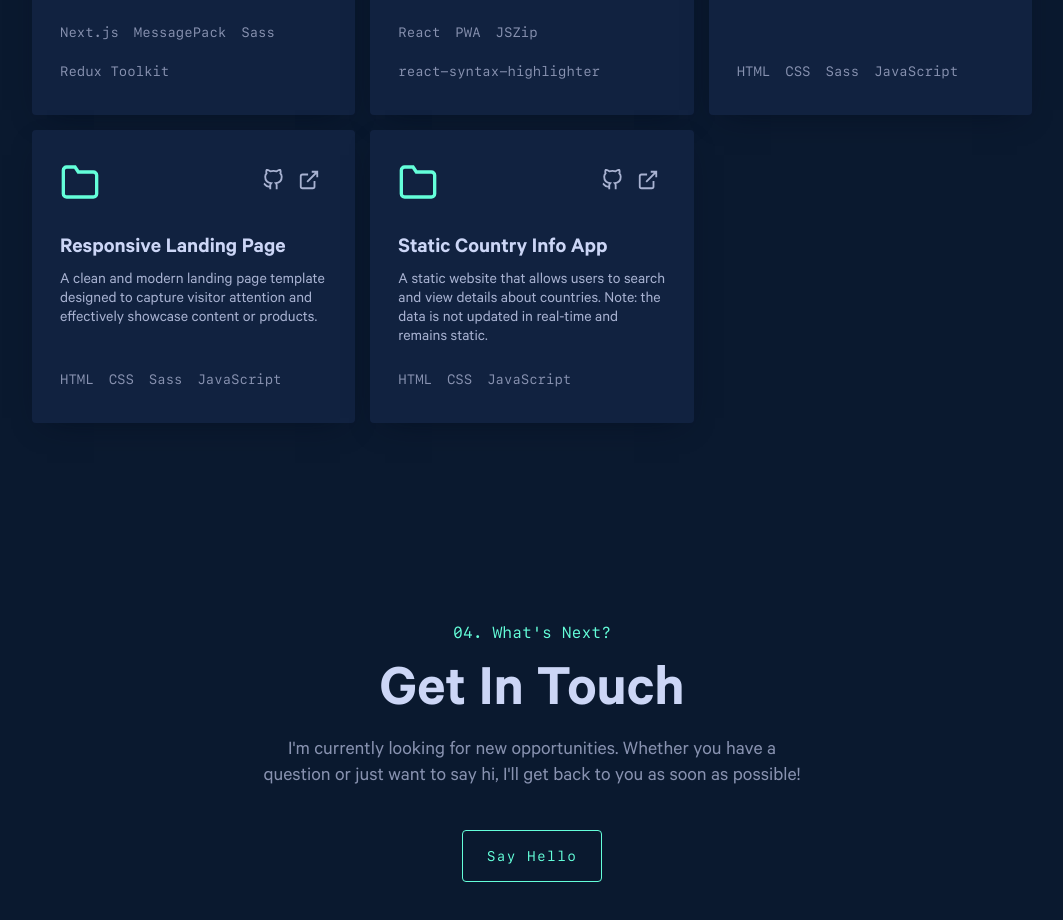
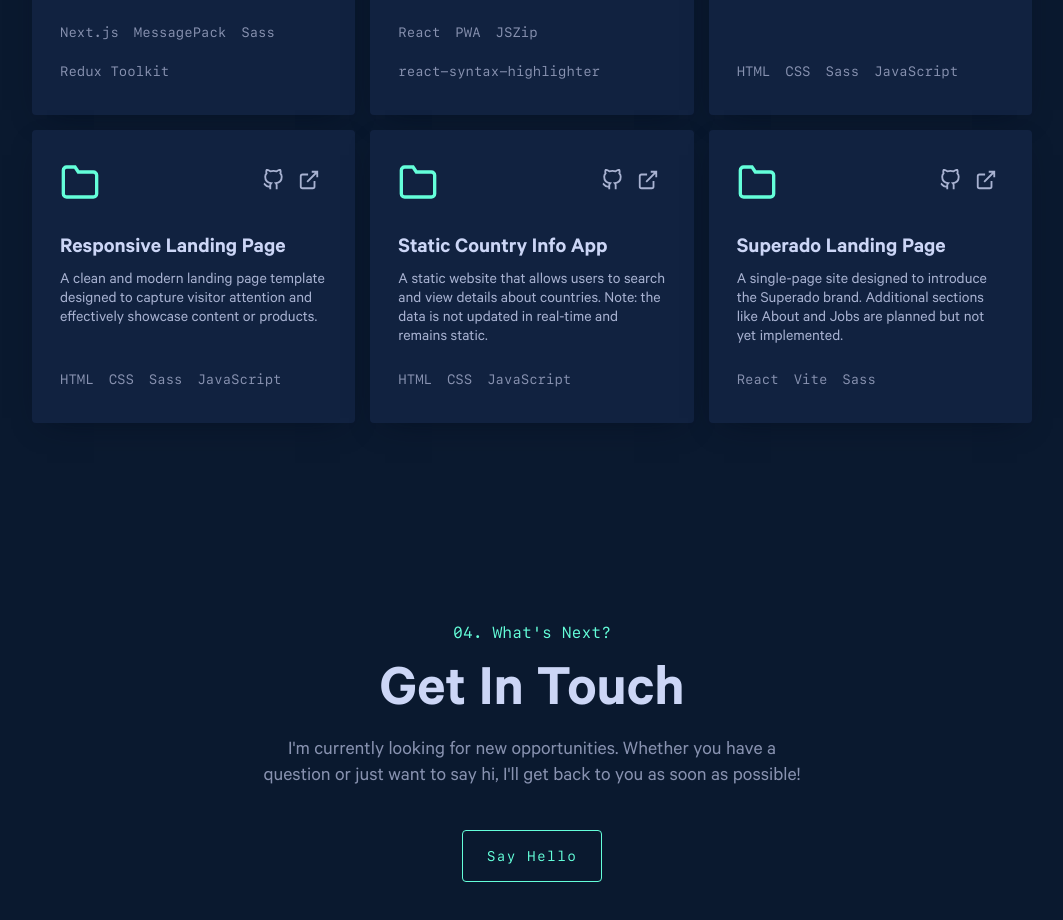
Before and after one commit to Moamal-2000/moamal-alaa, a Next.js app: page / in a window 1280 px wide. Shown: the part 3300-4220 px from the top of the page, without its empty margins (108-1171 px from the left). Built offline with nearby package versions, Linux system fonts and the light colour scheme.

Commit message:
update: add 'Superado Landing Page' to worthy projects section

```diff
--- a/src/data/otherProjects.js
+++ b/src/data/otherProjects.js
@@ -49,4 +49,14 @@ export const OTHER_PROJECTS_DATA = [
     technologies: ["HTML", "CSS", "JavaScript"],
     id: 5,
   },
+  {
+    title: "Superado Landing Page",
+    description:
+      "A single-page site designed to introduce the Superado brand. Additional sections like About and Jobs are planned but not yet implemented.",
+    year: "2023",
+    liveUrl: "https://superado-landing.netlify.app",
+    repoUrl: "https://github.com/Moamal-2000/superado-landing",
+    technologies: ["React", "Vite", "Sass"],
+    id: 6,
+  },
 ];
```
